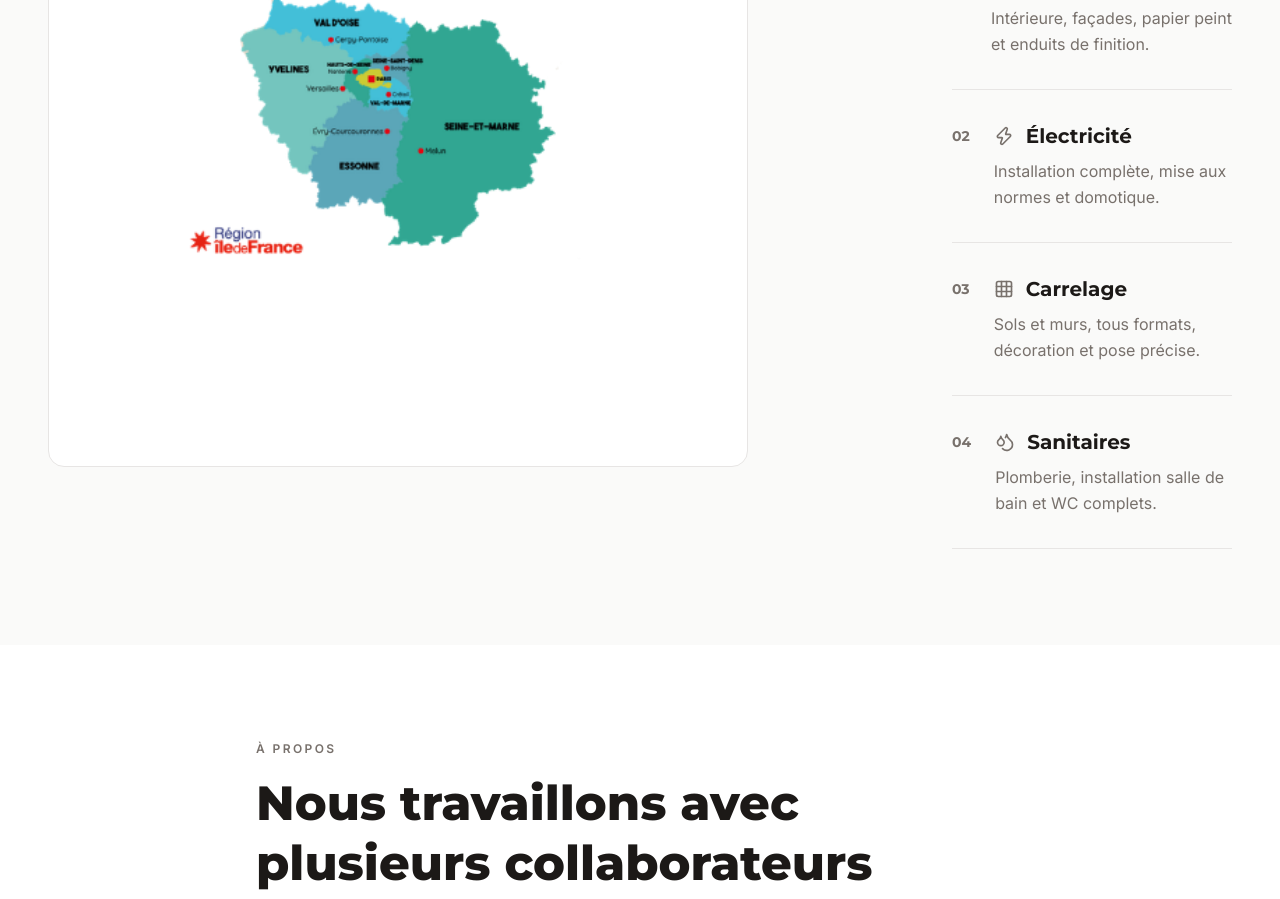
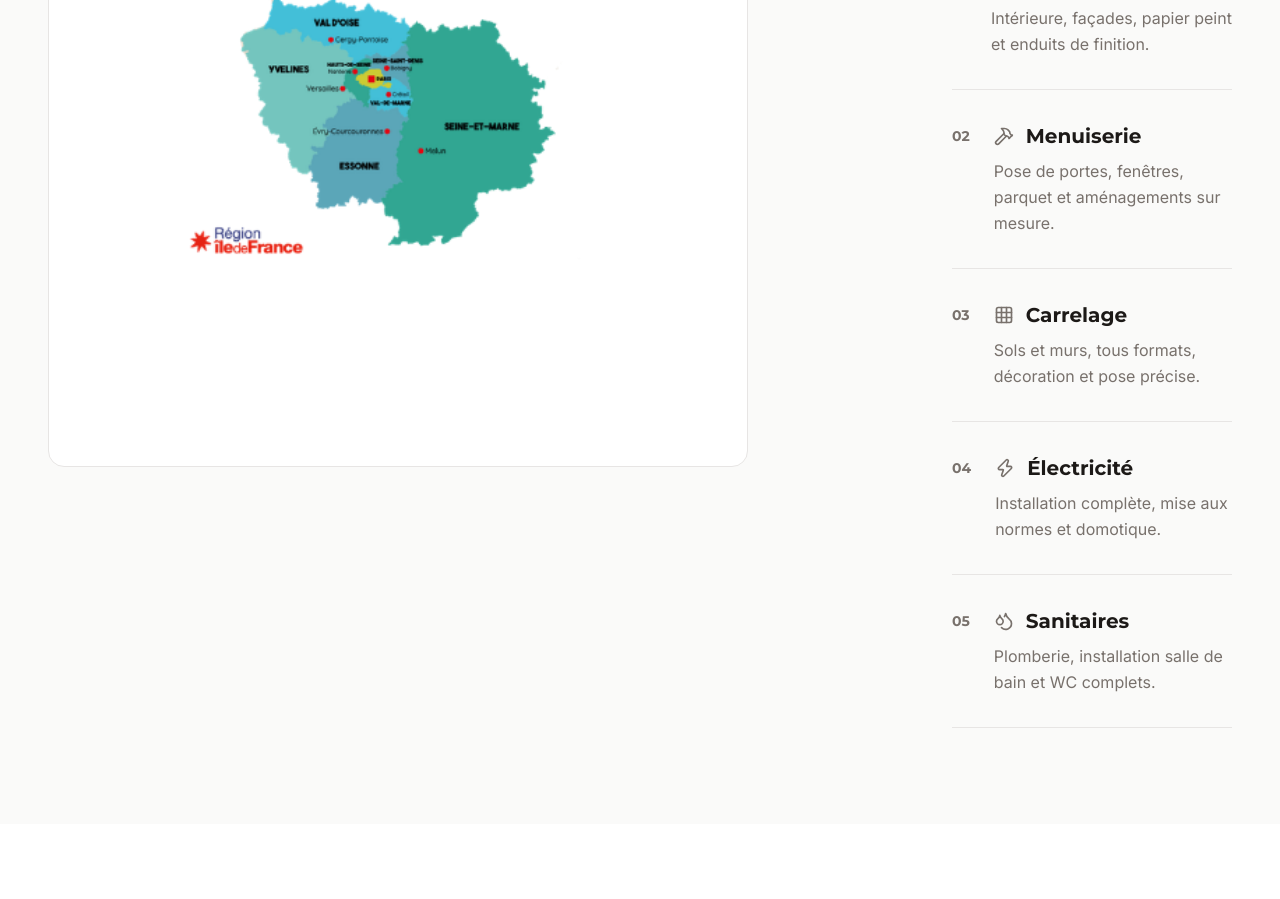
Before and after one commit to ahmadtouqeer1995-droid/batiffel-landing, a Next.js app: page / in a window 1280 px wide. Shown: the part 1200-2099 px from the top of the page. Built offline with nearby package versions, Linux system fonts and the light colour scheme.

Commit message:
Update services order: add Menuiserie, reorder list

```diff
--- a/app/sections/Services.tsx
+++ b/app/sections/Services.tsx
@@ -1,7 +1,7 @@
 "use client";
 
 import SectionReveal from "../components/SectionReveal";
-import { Paintbrush, Zap, Grid3X3, Droplets } from "lucide-react";
+import { Paintbrush, Zap, Grid3X3, Droplets, Hammer } from "lucide-react";
 
 const services = [
   {
@@ -12,9 +12,9 @@ const services = [
   },
   {
     num: "02",
-    title: "Électricité",
-    desc: "Installation complète, mise aux normes et domotique.",
-    icon: Zap,
+    title: "Menuiserie",
+    desc: "Pose de portes, fenêtres, parquet et aménagements sur mesure.",
+    icon: Hammer,
   },
   {
     num: "03",
@@ -24,6 +24,12 @@ const services = [
   },
   {
     num: "04",
+    title: "Électricité",
+    desc: "Installation complète, mise aux normes et domotique.",
+    icon: Zap,
+  },
+  {
+    num: "05",
     title: "Sanitaires",
     desc: "Plomberie, installation salle de bain et WC complets.",
     icon: Droplets,
```
